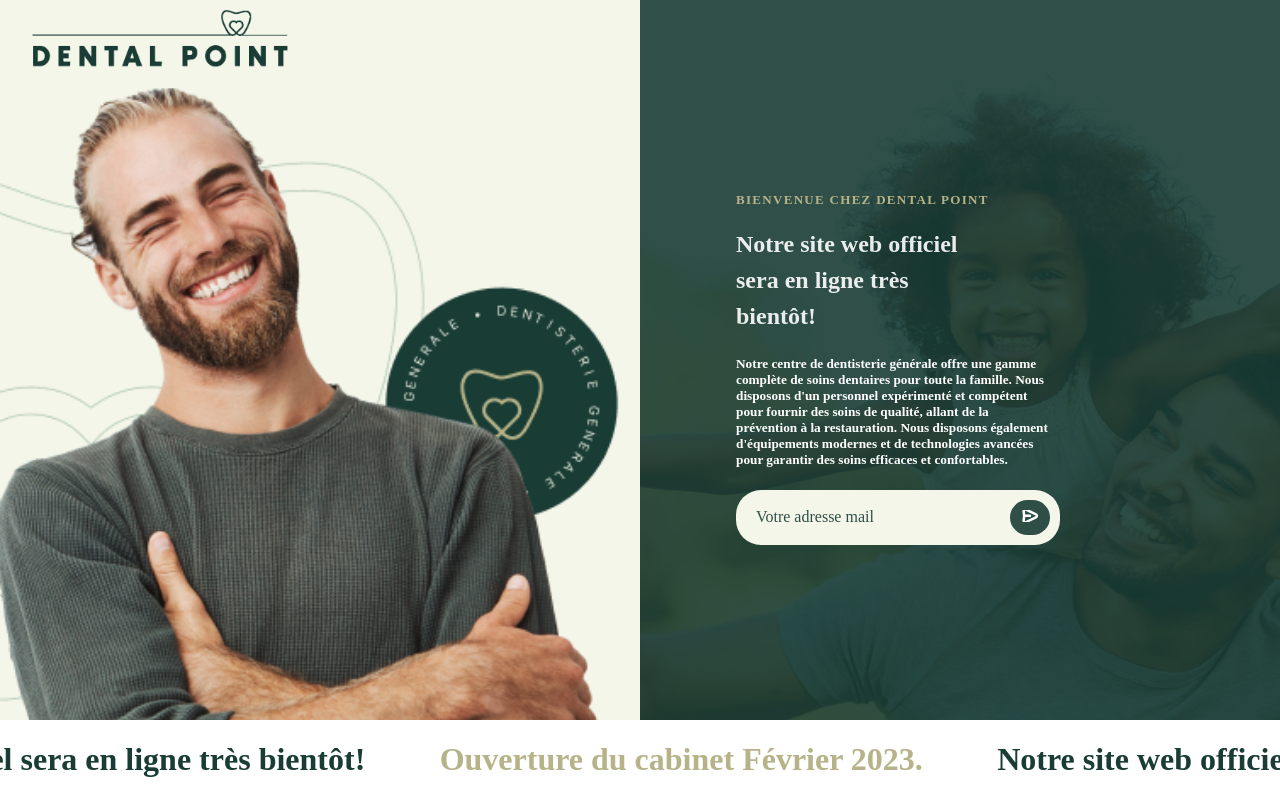
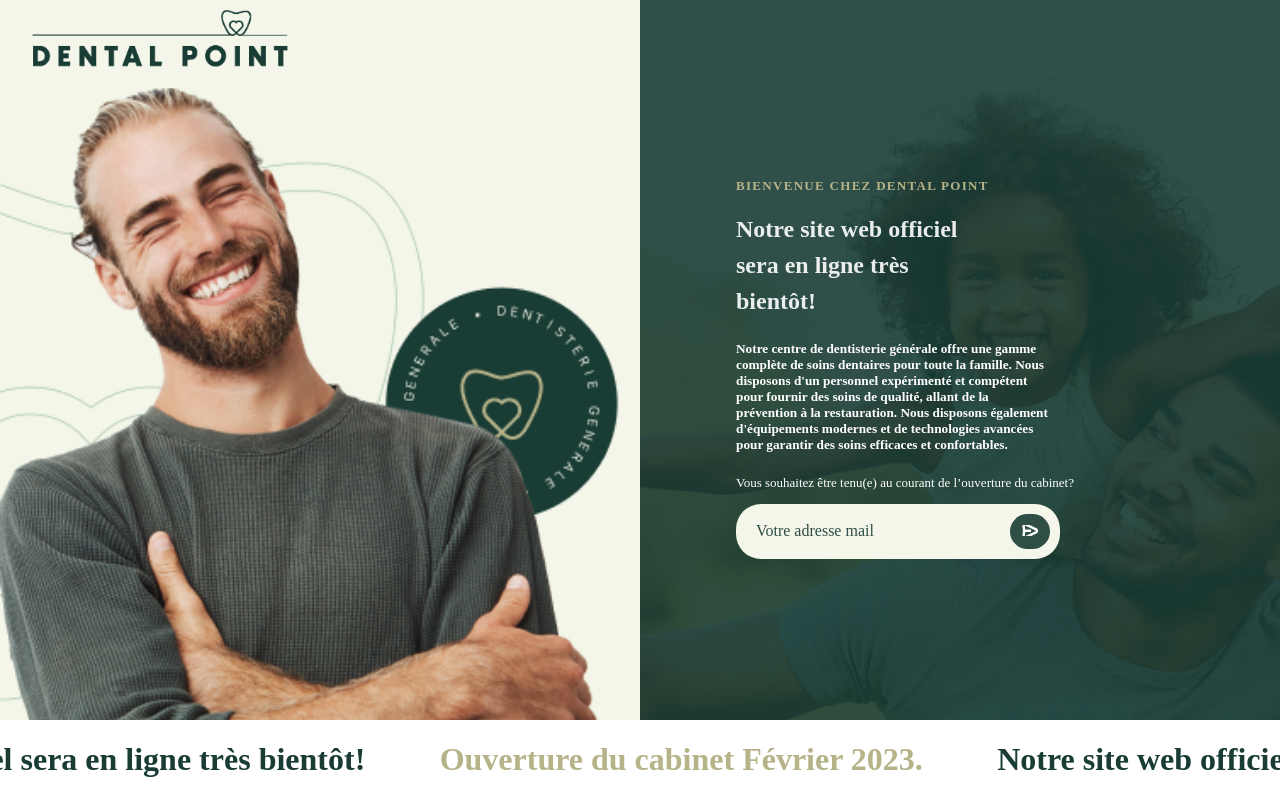
Before and after one commit to saadMeddiche/dentist_view_jeune_media, a Vue app: page / in a window 1280 px wide. Built offline with nearby package versions, Linux system fonts and the light colour scheme.

Commit message:
Use EmailJs To send Emails

```diff
--- a/package.json
+++ b/package.json
@@ -8,6 +8,7 @@
   },
   "dependencies": {
     "core-js": "^3.8.3",
+    "emailjs-com": "^3.2.0",
     "vue": "^3.2.13",
     "vue-router": "^4.0.3",
     "vuex": "^4.0.0"
--- a/src/components/home/email.vue
+++ b/src/components/home/email.vue
@@ -1,9 +1,12 @@
 <template>
     <div class="Email">
-        <div class="description"></div>
+        <div class="description">
+          <p>Vous souhaitez être tenu(e) au courant de l’ouverture du cabinet?</p>
+        </div>
+        <form ref="form" @submit.prevent="when_send_button_is_clicked">
           <div class="input_holder">
-            <input type="text" placeholder="Votre adresse mail">
-            <button>
+              <input type="text" placeholder="Votre adresse mail" v-model="email">
+              <button @click="when_send_button_is_clicked()">
                   <div>
                       <svg viewBox="0 5 24 14" fill="none" xmlns="http://www.w3.org/2000/svg">
                           <g id="SVGRepo_bgCarrier" stroke-width="0"></g>
@@ -23,20 +26,46 @@
                   </div>
               </button>
           </div>
+        </form>
     </div>
 </template>
+<script>
+  import {send_message , clear_email_field} from '@/utils/Email'
 
+  export default{
+    data(){
+      return{
+        email:'',
+      }
+    },
+    methods:{
+      when_send_button_is_clicked(){
+        send_message(this.email , 'You Will Be Notified When The Dentist Is Open :)')
+        clear_email_field(this)
+      }
+    }
+  }
+</script>
 <style lang="scss" scoped>
 .Email {
   z-index: 1;
+  .description{
+    font-family: 'Montserrat';
+    font-style: normal;
+    font-weight: 500;
+    font-size: 13px;
+    line-height: 16px;
+    /* identical to box height */
 
+
+    color: #FFFFFF;
+  }
   .input_holder {
     button {
       padding: 10px;
       background-color: #f3f6e8;
       border-radius: 0 25px 25px 0;
       border: none;
-
 
 
       div {
@@ -74,6 +103,7 @@
         line-height: 16px;
         color: rgba(25, 60, 53, 0.9);
       }
+
     }
   }
 }
--- /dev/null
+++ b/src/utils/Email.js
@@ -0,0 +1,16 @@
+import emailjs from "emailjs-com"
+
+export async function send_message(email, message) {
+    try {
+      await emailjs.send("service_xhs4cs1", "template_ykeh6b9", {
+        message: message,
+        email: email,
+      },'cfS-TyApcFJej2owT');
+    } catch (error) {
+      console.error('Error sending email:', error);
+    }
+  }
+
+export function clear_email_field(that){
+    that.email = ''
+}
```
Also changed, not shown: 2 other files (tests, documents, lock files or other folders). Lines whose indentation alone changed are shown as unchanged.
